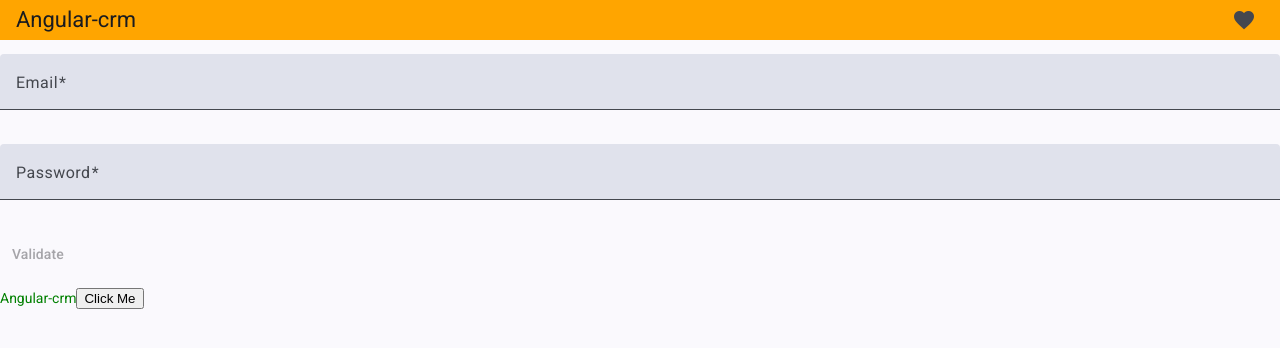
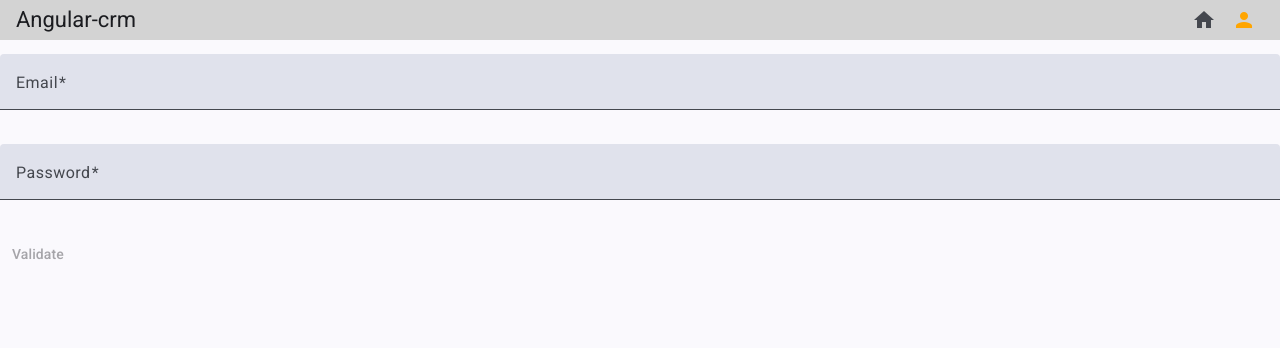
Before and after one commit to yatho/angular-crm-sept, an Angular app: page /login in a window 1280 px wide. Before the commit this address led to /. Shown: the top 348 px of the page. Built offline with nearby package versions, Linux system fonts and the light colour scheme.

Commit message:
Routing part 1

```diff
--- a/src/app/app.html
+++ b/src/app/app.html
@@ -1,17 +1,20 @@
 <mat-toolbar>
   <h1>{{ title() }}</h1>
   <span class="example-spacer"></span>
-  <button
-    matIconButton
-    class="example-icon favorite-icon"
-    aria-label="Example icon-button with heart icon"
-  >
-    <mat-icon>favorite</mat-icon>
-  </button>
+  <span>
+    <a matIconButton matTooltip="Home" routerLink="/home" routerLinkActive="is-active">
+      <mat-icon>home</mat-icon>
+    </a>
+  </span>
+  <span>
+    <a matIconButton matTooltip="Login" routerLink="/login" routerLinkActive="is-active">
+      <mat-icon>person</mat-icon>
+    </a>
+  </span>
 </mat-toolbar>
 
 <router-outlet />
 
-<crm-login />
+<!-- <crm-login /> -->
 
-<crm-dummy [label]="title()" (clicked)="display($event)" />
+<!-- <crm-dummy [label]="title()" (clicked)="display($event)" /> -->
--- a/src/app/app.routes.ts
+++ b/src/app/app.routes.ts
@@ -1,3 +1,28 @@
 import { Routes } from '@angular/router';
+import { Login } from './login/login';
+import { Home } from './home/home';
 
-export const routes: Routes = [];
+export const routes: Routes = [
+  {
+    path: '',
+    redirectTo: 'login',
+    pathMatch: 'full',
+  },
+  {
+    path: 'login',
+    component: Login,
+  },
+  {
+    path: 'home',
+    component: Home,
+  },
+  {
+    path: 'home/:name',
+    component: Home,
+  },
+  {
+    path: '**',
+    redirectTo: '/home',
+    pathMatch: 'full',
+  },
+];
--- a/src/app/app.scss
+++ b/src/app/app.scss
@@ -1,3 +1,9 @@
 .example-spacer {
   flex: 1 1 auto;
 }
+
+.is-active {
+  .mat-icon {
+    color: orange;
+  }
+}
--- /dev/null
+++ b/src/app/home/home.html
@@ -0,0 +1 @@
+<p>home works!</p>
--- /dev/null
+++ b/src/app/home/home.ts
@@ -0,0 +1,9 @@
+import { Component } from '@angular/core';
+
+@Component({
+  selector: 'crm-home',
+  imports: [],
+  templateUrl: './home.html',
+  styleUrl: './home.scss',
+})
+export class Home {}
--- a/src/app/login/login.ts
+++ b/src/app/login/login.ts
@@ -11,6 +11,7 @@ import { MatButton } from '@angular/material/button';
 import { MatFormField, MatInput, MatLabel } from '@angular/material/input';
 import { FormError } from '../form-error/form-error';
 import { Authentication } from '../authentication';
+import { Router } from '@angular/router';
 
 function checkPassword(c: AbstractControl): ValidationErrors | null {
   if (c.value.length < 5) {
@@ -29,6 +30,8 @@ function checkPassword(c: AbstractControl): ValidationErrors | null {
 })
 export class Login {
   private authenticationService = inject(Authentication);
+  private router = inject(Router);
+
   protected loginForm = new FormGroup({
     login: new FormControl('', {
       validators: [Validators.required, Validators.minLength(3)],
@@ -44,5 +47,6 @@ export class Login {
     const { login, password } = this.loginForm.getRawValue();
     const user = this.authenticationService.authentUser(login, password);
     console.log(user, 'From service');
+    this.router.navigateByUrl('/home');
   }
 }
--- a/src/styles.scss
+++ b/src/styles.scss
@@ -48,7 +48,7 @@ body {
 :root {
   @include mat.toolbar-overrides(
     (
-      container-background-color: orange,
+      container-background-color: lightGrey,
       standard-height: 40px,
     )
   );
```
Also changed, not shown: src/app/app.ts (+11 -4 lines), src/app/home/home.scss (added), 2 other files (tests, documents, lock files or other folders).
